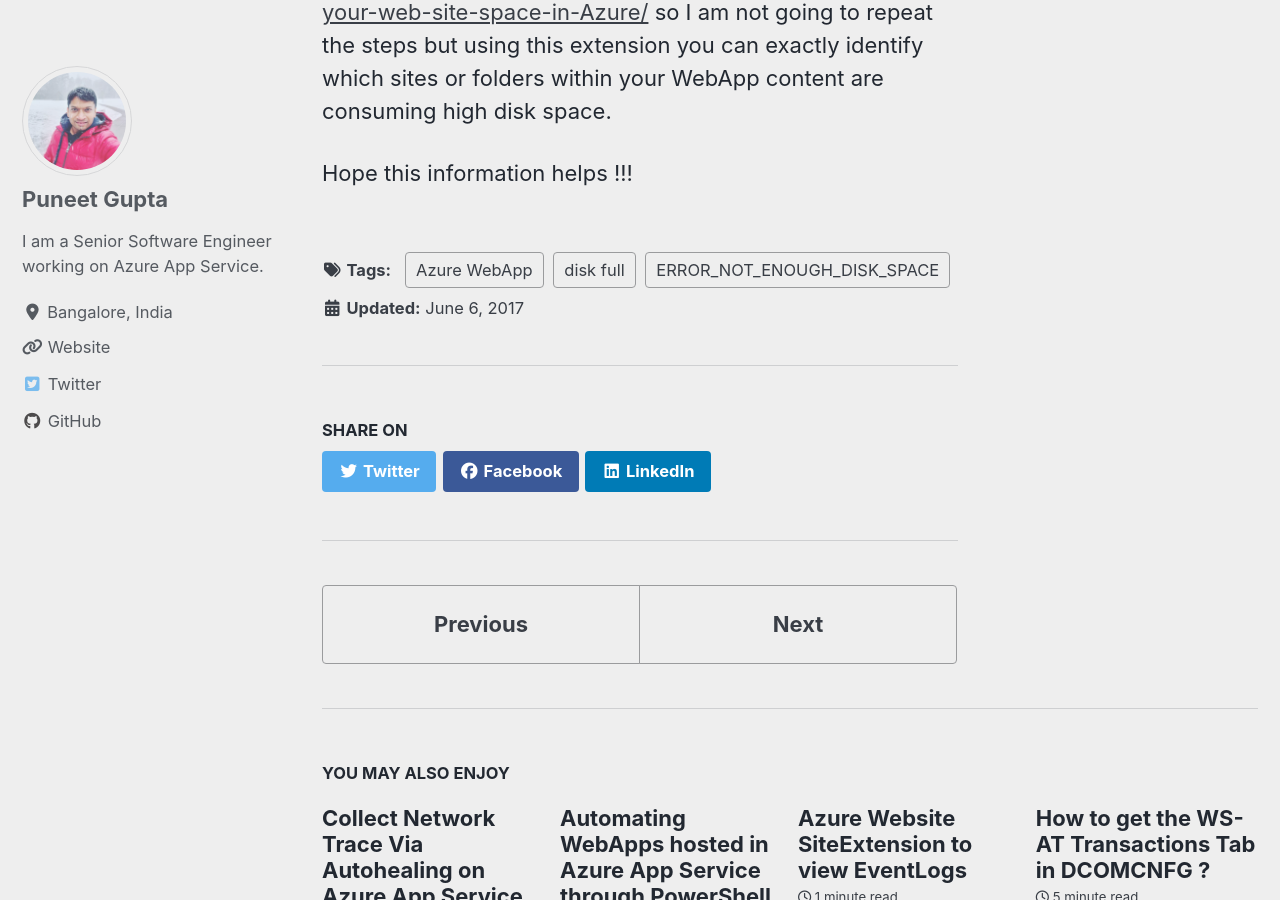
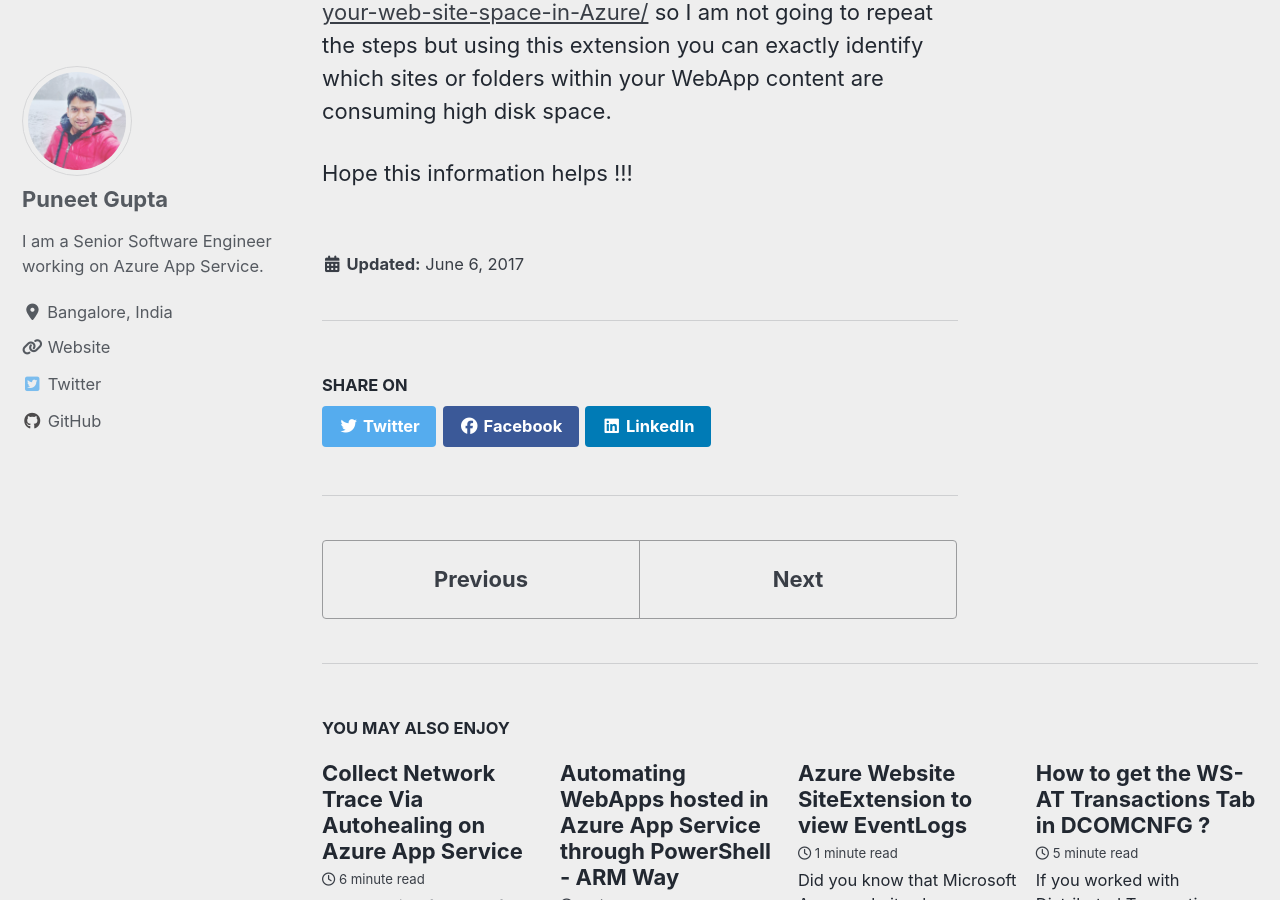
Before and after one commit to puneet-gupta/puneet-gupta.github.io, a Jekyll site: the page built from _posts/2017-06-06-azure-app-service-what-is-taking-my-disk-space-for-my-azure-web-app.html, in a window 1280 px wide and 900 px high, scrolled down 4181 px. Built offline with Jekyll 4.4.1, drawn with Linux system fonts in a browser that asks for light colours; cached includes are drawn as plain includes; nearby versions of some CDN libraries; comment, search, counter and statistics services are not loaded; a style sheet for code colours, icons or effects is not loaded; part of the change alters nothing that is shown.

Commit message:
Disabling Tags

```diff
--- a/_config.yml
+++ b/_config.yml
@@ -236,23 +236,19 @@ whitelist:
 #  - <base_path>/tags/my-awesome-tag/index.html ~> path: /tags/
 #  - <base_path>/categories/my-awesome-category/index.html ~> path: /categories/
 #  - <base_path>/my-awesome-category/index.html ~> path: /
-category_archive:
-  type: liquid
-  path: /categories/
-tag_archive:
-  type: liquid
-  path: /tags/
+
+
 # https://github.com/jekyll/jekyll-archives
-# jekyll-archives:
-#   enabled:
-#     - categories
-#     - tags
-#   layouts:
-#     category: archive-taxonomy
-#     tag: archive-taxonomy
-#   permalinks:
-#     category: /categories/:name/
-#     tag: /tags/:name/
+jekyll-archives:
+  enabled: all
+  layouts:
+    year:  archive-year
+    month: archive-month
+    day:   archive-day
+  permalinks:
+    year:  '/:year/'
+    month: '/:year/:month/'
+    day:   '/:year/:month/:day/'
 
 
 # HTML Compression
```
